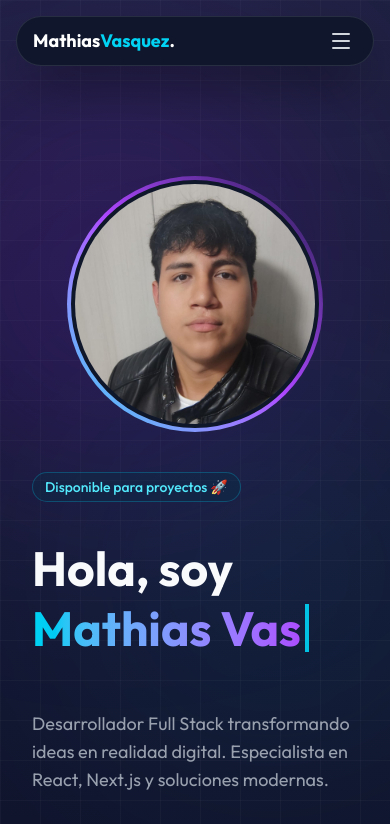
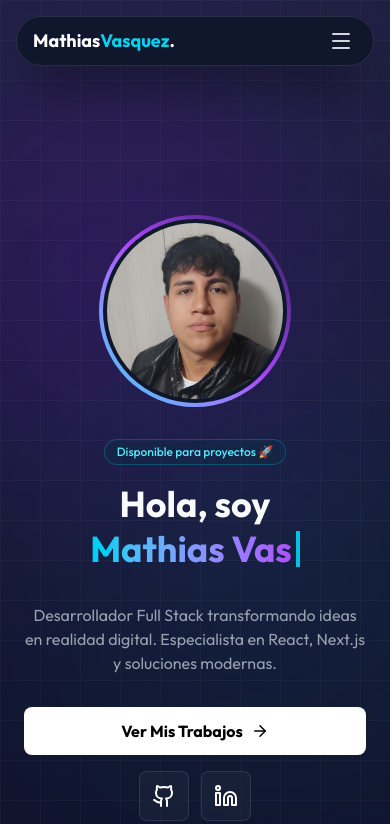
Before and after one commit to Mathifa59/Portafolio, a Next.js app: page / in a window 390 px wide. Shown: the top 824 px of the page. Built offline with nearby package versions, Linux system fonts and the light colour scheme.

Commit message:
fix responsive

```diff
--- a/src/components/sections/Hero.tsx
+++ b/src/components/sections/Hero.tsx
@@ -7,15 +7,22 @@ import { useState, useEffect } from "react";
 
 export default function Hero() {
   return (
-    <section className="min-h-screen flex items-center justify-center px-8 md:px-20 py-20 max-w-7xl mx-auto overflow-hidden">
-      <div className="grid grid-cols-1 md:grid-cols-2 gap-10 md:gap-6 items-center w-full">
+    // CAMBIO 1: Reduje el padding vertical en móvil (py-12) y mantuve el grande en PC (md:py-20)
+    // CAMBIO 2: 'overflow-hidden' evita que animaciones rompan el ancho del móvil
+    <section id="inicio" className="min-h-screen flex items-center justify-center px-6 md:px-20 py-12 md:py-20 max-w-7xl mx-auto overflow-hidden">
+
+      <div className="grid grid-cols-1 md:grid-cols-2 gap-8 md:gap-6 items-center w-full">
 
         {/* COLUMNA IZQUIERDA: TEXTO */}
-        <div className="flex flex-col items-start z-10 order-2 md:order-1">
+        {/* CAMBIO 3: 'order-2' en móvil pone el texto DEBAJO de la foto. 'md:order-1' lo pone a la izquierda en PC. */}
+        {/* CAMBIO 4: 'items-center text-center' en móvil para que todo quede centrado bajo la foto. 'md:items-start' en PC. */}
+        <div className="flex flex-col items-center md:items-start text-center md:text-left z-10 order-2 md:order-1">
+
           <motion.div
             initial={{ opacity: 0, y: -20 }}
             animate={{ opacity: 1, y: 0 }}
-            className="mb-4 px-3 py-1 border border-cyan-500/30 rounded-full bg-cyan-950/30 text-cyan-300 text-sm font-medium"
+            // Ajustamos el tamaño del badge en móvil para que no ocupe tanto
+            className="mb-4 px-3 py-1 border border-cyan-500/30 rounded-full bg-cyan-950/30 text-cyan-300 text-xs md:text-sm font-medium"
           >
             Disponible para proyectos 🚀
           </motion.div>
@@ -24,14 +31,11 @@ export default function Hero() {
             initial={{ opacity: 0, x: -50 }}
             animate={{ opacity: 1, x: 0 }}
             transition={{ delay: 0.2 }}
-            // CAMBIO 1: Ajusté la altura mínima para evitar saltos verticales.
-            // 'min-h-[3.5em]' reserva espacio para las 2 líneas de texto + un poco de margen.
-            className="text-5xl md:text-7xl font-bold mb-6 leading-tight min-h-[3.5em] flex flex-col justify-center"
+            // CAMBIO 5: Reduje el texto base a 'text-4xl' en móvil (antes 5xl) para que quepa bien en pantallas angostas.
+            className="text-4xl sm:text-5xl md:text-7xl font-bold mb-6 leading-tight flex flex-col justify-center"
           >
             <span>Hola, soy</span>
             <span className="text-transparent bg-clip-text bg-linear-to-r from-cyan-400 to-purple-500 whitespace-nowrap pb-2">
-              {/* CAMBIO 2: 'whitespace-nowrap' evita que el nombre se parta en dos líneas */}
-              {/* 'pb-2' es un pequeño padding inferior para el cursor */}
               <Typewriter text="Mathias Vasquez" />
             </span>
           </motion.h1>
@@ -40,7 +44,7 @@ export default function Hero() {
             initial={{ opacity: 0 }}
             animate={{ opacity: 1 }}
             transition={{ delay: 0.4 }}
-            className="text-gray-400 text-lg mb-8 max-w-lg"
+            className="text-gray-400 text-base md:text-lg mb-8 max-w-lg"
           >
             Desarrollador Full Stack transformando ideas en realidad digital.
             Especialista en React, Next.js y soluciones modernas.
@@ -50,13 +54,14 @@ export default function Hero() {
             initial={{ opacity: 0, y: 20 }}
             animate={{ opacity: 1, y: 0 }}
             transition={{ delay: 0.6 }}
-            className="flex gap-4"
+            // Centramos los botones en móvil
+            className="flex flex-col sm:flex-row gap-4 w-full sm:w-auto justify-center"
           >
-            <Link href="/proyectos" className="px-6 py-3 bg-white text-black font-bold rounded-lg hover:scale-105 transition-transform flex items-center gap-2">
+            <Link href="/proyectos" className="px-6 py-3 bg-white text-black font-bold rounded-lg hover:scale-105 transition-transform flex items-center justify-center gap-2 w-full sm:w-auto">
               Ver Mis Trabajos <ArrowRight size={18} />
             </Link>
 
-            <div className="flex gap-3">
+            <div className="flex gap-3 justify-center">
                <SocialButton href="https://github.com/Mathifa59" icon={<Github />} />
                <SocialButton href="https://www.linkedin.com/in/mathias-vasquez/" icon={<Linkedin />} />
             </div>
@@ -70,7 +75,12 @@ export default function Hero() {
           transition={{ duration: 0.8 }}
           className="relative flex justify-center md:justify-end z-10 order-1 md:order-2"
         >
-          <div className="relative w-64 h-64 md:w-96 md:h-96 rounded-full p-1 bg-linear-to-tr from-cyan-400 via-purple-500 to-transparent">
+          {/* CAMBIO 6: Tamaño de imagen RESPONSIVE.
+              - w-48 (192px) en móvil: Pequeño y elegante.
+              - w-64 (256px) en tablet.
+              - w-96 (384px) en PC: Grande e imponente.
+          */}
+          <div className="relative w-48 h-48 sm:w-64 sm:h-64 md:w-96 md:h-96 rounded-full p-1 bg-linear-to-tr from-cyan-400 via-purple-500 to-transparent">
             <div className="relative w-full h-full rounded-full overflow-hidden bg-slate-900 border-4 border-slate-900">
                 <Image
                   src="/images/MathiasVasquez.jpg"
```
